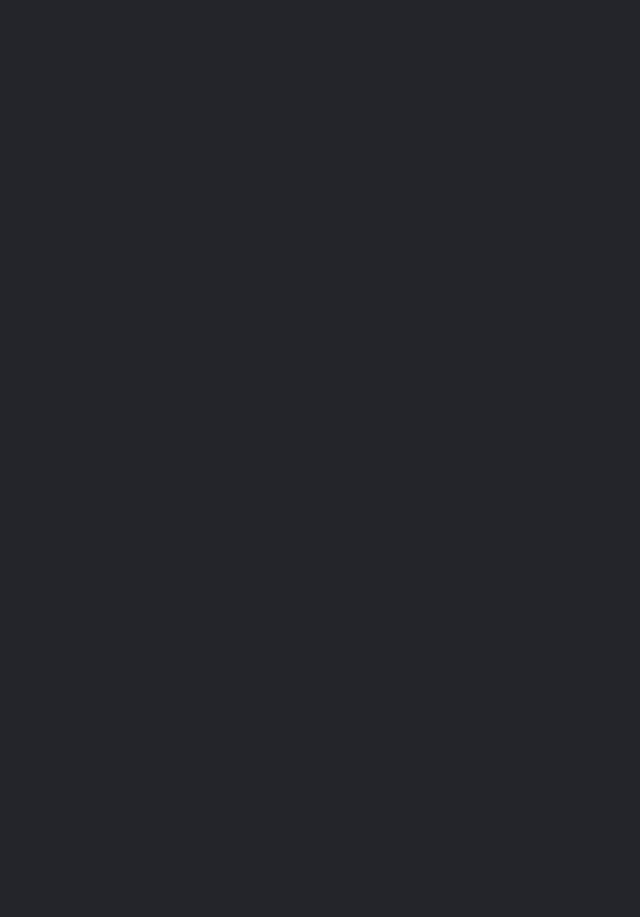
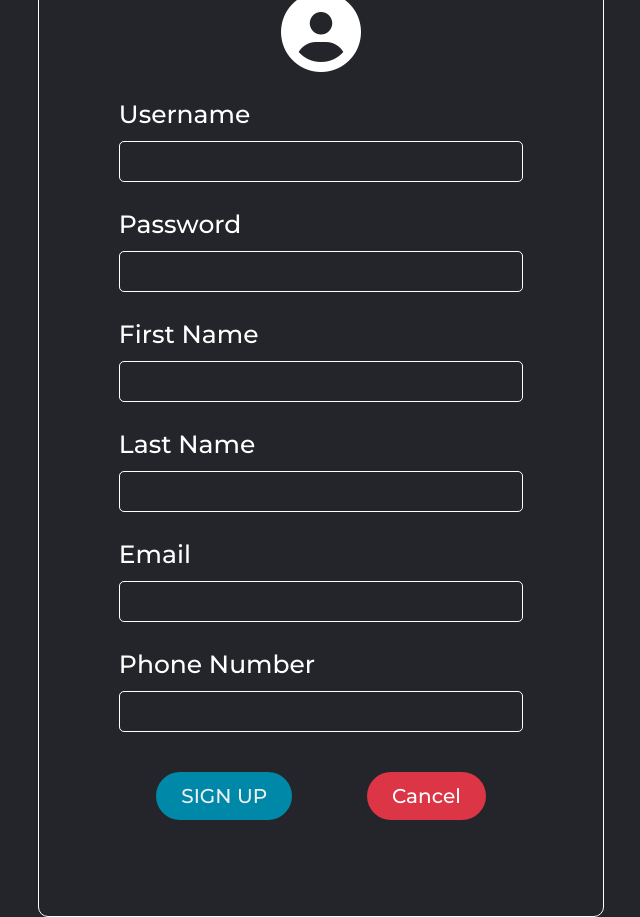
Before and after one commit to Ashsudheer/Multiplex-Management-System, a React (Create React App) app: page /UserSignUp in a window 1280 px wide. Shown: the whole page, without its empty margins (319-959 px from the left). Before the commit the page ends 800 px from the top, so only its background shows below. Built offline with nearby package versions, Linux system fonts and the light colour scheme.

Commit message:
Added User sign up

```diff
--- a/src/components/App.js
+++ b/src/components/App.js
@@ -1,10 +1,9 @@
 import React from 'react';
-// import Navbar from './Navbar';
-// import Movies from './Movies';
-// import Screens from './Screens';
 import Home from './Home';
+import {BrowserRouter as Router, Switch, Route} from 'react-router-dom';
 import UserLogin from './UserLogin';
-import {BrowserRouter as Router, Switch, Route} from 'react-router-dom';
+import UserSignUp from './UserSignUp';
+import UserHome from './UserHome';
 import SelectUser from './SelectUser';
 
 function App() {
@@ -13,7 +12,9 @@ function App() {
       <div className="App">
         <Switch>
           <Route path="/" exact component={SelectUser}/>
-          <Route path="/userlogin" exact component={UserLogin}/>
+          <Route path="/UserLogin" exact component={UserLogin}/>
+          <Route path="/UserSignUp" exact component={UserSignUp}/>
+          <Route path="/UserHome" exact component={UserHome}/>
           <Route path="/home" exact component={Home}/>
         </Switch>
       </div>
--- a/src/components/SelectUser.js
+++ b/src/components/SelectUser.js
@@ -16,7 +16,7 @@ class SelectUser extends Component {
     }
 
     user = (e) => {
-        this.props.history.push('/userlogin');
+        this.props.history.push('/UserLogin');
     }
 
 
--- /dev/null
+++ b/src/components/SignUpConfirmationPopUp.js
@@ -0,0 +1,24 @@
+import React, { Component } from "react";
+
+export default class SignUpConfirmationPopUp extends Component {
+
+handleClick = () => {
+   this.props.toggle();
+   console.log("Hell ya");
+};
+
+
+render() {
+
+  return (
+   <div className="modal">
+     <div className="modal_content">
+     <span className="close" onClick={this.handleClick}>&times;    </span>
+     <p>I'm A Pop Up!!!</p>
+    </div>
+   </div>
+  );
+
+ }
+
+}
--- /dev/null
+++ b/src/components/UserHome.js
@@ -0,0 +1,64 @@
+import React, {Component} from 'react';
+//import {Link} from 'react-router-dom';
+import './App.css';
+import Navbar from './Navbar';
+import Movies from './Movies';
+import Screens from './Screens';
+import CustomerService from '../services/CustomerService';
+
+class UserHome extends Component {
+    constructor(props) {
+        super(props)
+
+        this.state = {
+            username: '',
+            password: '',
+            password_retrieved: 'hello'
+        }
+
+        this.changeUsernameHandler = this.changeUsernameHandler.bind(this);
+        this.changePasswordHandler = this.changePasswordHandler.bind(this);
+        this.logIn = this.logIn.bind(this);
+        this.back = this.back.bind(this);
+    }
+
+    changeUsernameHandler = (event) => {
+        console.log('Username changed');
+        this.setState({username: event.target.value});
+    }
+
+    changePasswordHandler = (event) => {
+        this.setState({password: event.target.value});
+    }
+
+    back = (e) => {
+        this.props.history.push('/');
+    }
+
+    logIn = (e) => {
+        CustomerService.getCustomerByUsername(this.state.username).then((res) => {
+            console.log('response => ' + JSON.stringify(res.data));
+            this.setState({password_retrieved: res.data.password});
+            if(this.state.password_retrieved === this.state.password){
+                console.log('Same passwords')
+                this.props.history.push('/home');
+            }
+            else{
+                console.log('Different passwords')
+            }
+        });
+
+    }
+
+    render(){
+        return (
+            <div>
+                <Navbar />
+                <Movies />
+                <Screens />
+            </div>
+        );
+    }
+}
+
+export default UserHome;
--- a/src/components/UserLogin.js
+++ b/src/components/UserLogin.js
@@ -1,9 +1,8 @@
 import React, {Component} from 'react';
-import {Link} from 'react-router-dom';
 import './App.css';
 import CustomerService from '../services/CustomerService';
 
-class Login extends Component {
+class UserLogin extends Component {
     constructor(props) {
         super(props)
 
@@ -16,6 +15,7 @@ class Login extends Component {
         this.changeUsernameHandler = this.changeUsernameHandler.bind(this);
         this.changePasswordHandler = this.changePasswordHandler.bind(this);
         this.logIn = this.logIn.bind(this);
+        this.signUp = this.signUp.bind(this);
         this.back = this.back.bind(this);
     }
 
@@ -38,7 +38,7 @@ class Login extends Component {
             this.setState({password_retrieved: res.data.password});
             if(this.state.password_retrieved === this.state.password){
                 console.log('Same passwords')
-                this.props.history.push('/home');
+                this.props.history.push('/UserHome');
             }
             else{
                 console.log('Different passwords')
@@ -54,10 +54,17 @@ class Login extends Component {
         } */
     }
 
+    signUp = (e) => {
+        this.props.history.push('/UserSignUp');
+    }
+
+
+
     render(){
         return (
             <div className="login">
                 <div className="login-form">
+                    <h1 class="text-center"> User Login </h1>
                     <div className="icon">
                         <i className="fas fa-user-circle"></i>
                     </div>
@@ -69,9 +76,7 @@ class Login extends Component {
                     value={this.state.password} onChange={this.changePasswordHandler} /><br />
                     <div className="login-buttons">
                         <button onClick={this.logIn} > SIGN IN </button>
-                        <Link to="home">
-                            <button>SIGN UP</button>
-                        </Link>
+                        <button onClick={this.signUp}> SIGN UP </button>
                     </div>
                     <div className="login-buttons">
                         <button class="btn-danger" onClick={this.back} > Back </button>
@@ -82,4 +87,4 @@ class Login extends Component {
     }
 }
 
-export default Login;
+export default UserLogin;
--- /dev/null
+++ b/src/components/UserSignUp.js
@@ -0,0 +1,124 @@
+import React, {Component} from 'react';
+import './App.css';
+import CustomerService from '../services/CustomerService';
+//import SignUpConfirmationPopUp from "./SignUpConfirmationPopUp";
+
+class UserSignUp extends Component {
+    constructor(props) {
+        super(props)
+
+        this.state = {
+            username: '',
+            password: '',
+            firstname: '',
+            lastname: '',
+            email: '',
+            contactNo: '',
+            cname: '',
+            created: false
+        }
+
+        this.changeUsernameHandler = this.changeUsernameHandler.bind(this);
+        this.changePasswordHandler = this.changePasswordHandler.bind(this);
+        this.changeFirstnameHandler = this.changeFirstnameHandler.bind(this);
+        this.changeLastnameHandler = this.changeLastnameHandler.bind(this);
+        this.changeEmailHandler = this.changeEmailHandler.bind(this);
+        this.changeContactNoHandler = this.changeContactNoHandler.bind(this);
+        this.cancel = this.cancel.bind(this);
+        this.signUp = this.signUp.bind(this);
+
+    }
+
+    changeUsernameHandler = (event) => {
+        this.setState({username: event.target.value});
+    }
+
+    changeFirstnameHandler = (event) => {
+        this.setState({firstname: event.target.value});
+    }
+
+    changePasswordHandler = (event) => {
+        this.setState({password: event.target.value});
+    }
+
+    changeLastnameHandler = (event) => {
+        this.setState({lastname: event.target.value});
+    }
+
+    changeEmailHandler = (event) => {
+        this.setState({email: event.target.value});
+    }
+
+    changeContactNoHandler = (event) => {
+        this.setState({contactNo: event.target.value});
+    }
+
+    cancel = (e) => {
+        this.props.history.push('/UserLogin');
+    }
+
+
+    signUp = (e) => {
+            e.preventDefault();
+            this.setState({cname: this.state.firstname+" "+this.state.lastname});
+            let customer = {username: this.state.username, password: this.state.password, cname: this.state.cname, email: this.state.email, contactNo: this.state.contactNo};
+            console.log('customer => ' + JSON.stringify(customer));
+
+            CustomerService.createCustomers(customer).then(res => {
+
+                this.setState({
+                    created: !this.state.created
+                });
+                this.forceUpdate();
+            });
+    }
+
+
+
+    render(){
+        return (
+            <div className="login">
+                {
+                this.state.created?
+                <div class="container">
+                <label htmlFor="Reroute"> Signed Up. Sign in to continue</label>
+                <div className="login-buttons">
+                        <button class="btn-success" onClick={this.cancel} > Sign In </button>
+                </div>
+                </div>
+                :
+                <div className="login-form">
+                    <h1 class="text-center"> User Login </h1>
+                    <div className="icon">
+                        <i className="fas fa-user-circle"></i>
+                    </div>
+                    <label htmlFor="Username">Username</label>
+                    <input type="text" id="username" name="Username"
+                    value={this.state.username} onChange={this.changeUsernameHandler} /><br />
+                    <label htmlFor="Password">Password</label>
+                    <input type="password" name="Password" id="password"
+                    value={this.state.password} onChange={this.changePasswordHandler} /><br />
+                    <label htmlFor="FirstName">First Name</label>
+                    <input type="text" id="FirstName" name="FirstName"
+                    value={this.state.firstname} onChange={this.changeFirstnameHandler} /><br />
+                    <label htmlFor="LastName">Last Name</label>
+                    <input type="text" id="LastName" name="LastName"
+                    value={this.state.lastname} onChange={this.changeLastnameHandler} /><br />
+                    <label htmlFor="Email">Email</label>
+                    <input type="text" id="email" name="email"
+                    value={this.state.email} onChange={this.changeEmailHandler} /><br />
+                    <label htmlFor="ContactNo">Phone Number</label>
+                    <input type="text" id="contactno" name="contactno"
+                    value={this.state.contactno} onChange={this.changeContactNoHandler} /><br />
+                    <div className="login-buttons">
+                        <button onClick={this.signUp}> SIGN UP </button>
+                        <button class="btn-danger" onClick={this.cancel} > Cancel </button>
+                    </div>
+                </div>
+                }
+            </div>
+        );
+    }
+}
+
+export default UserSignUp;
```
